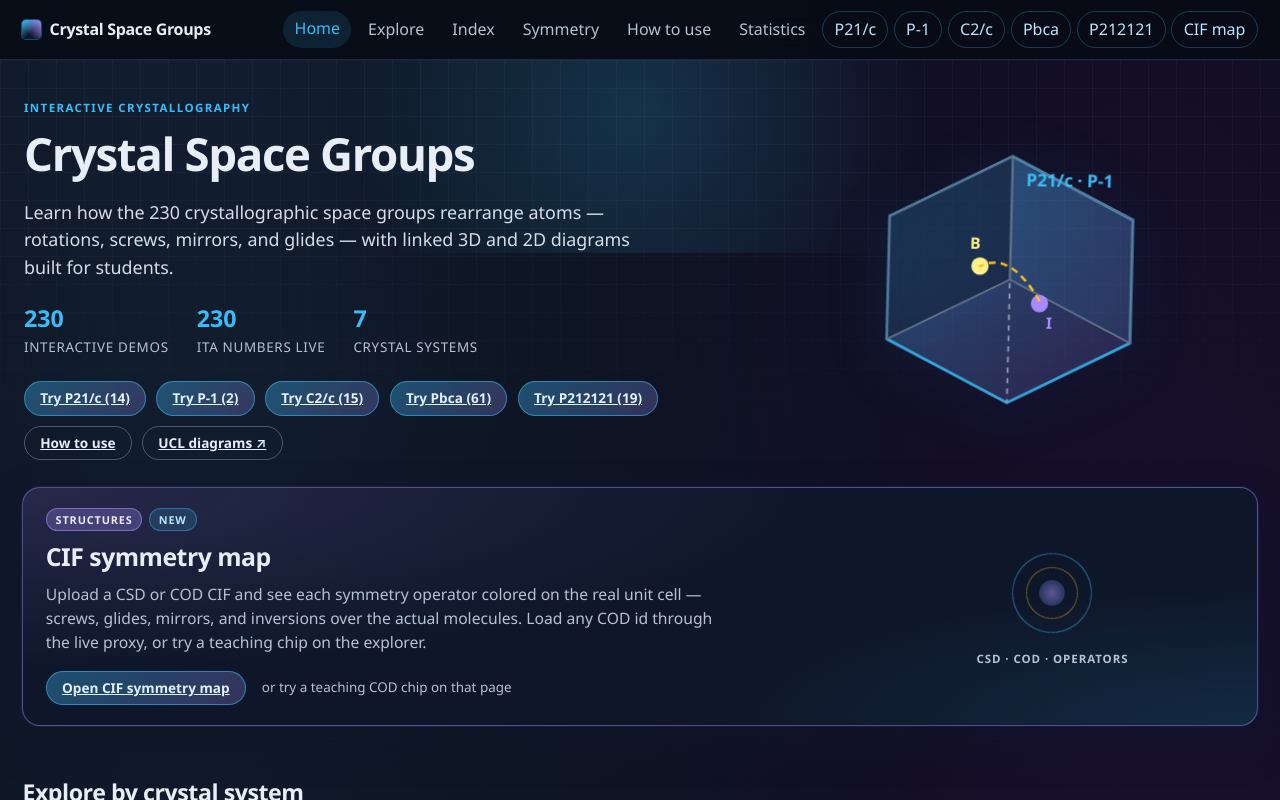
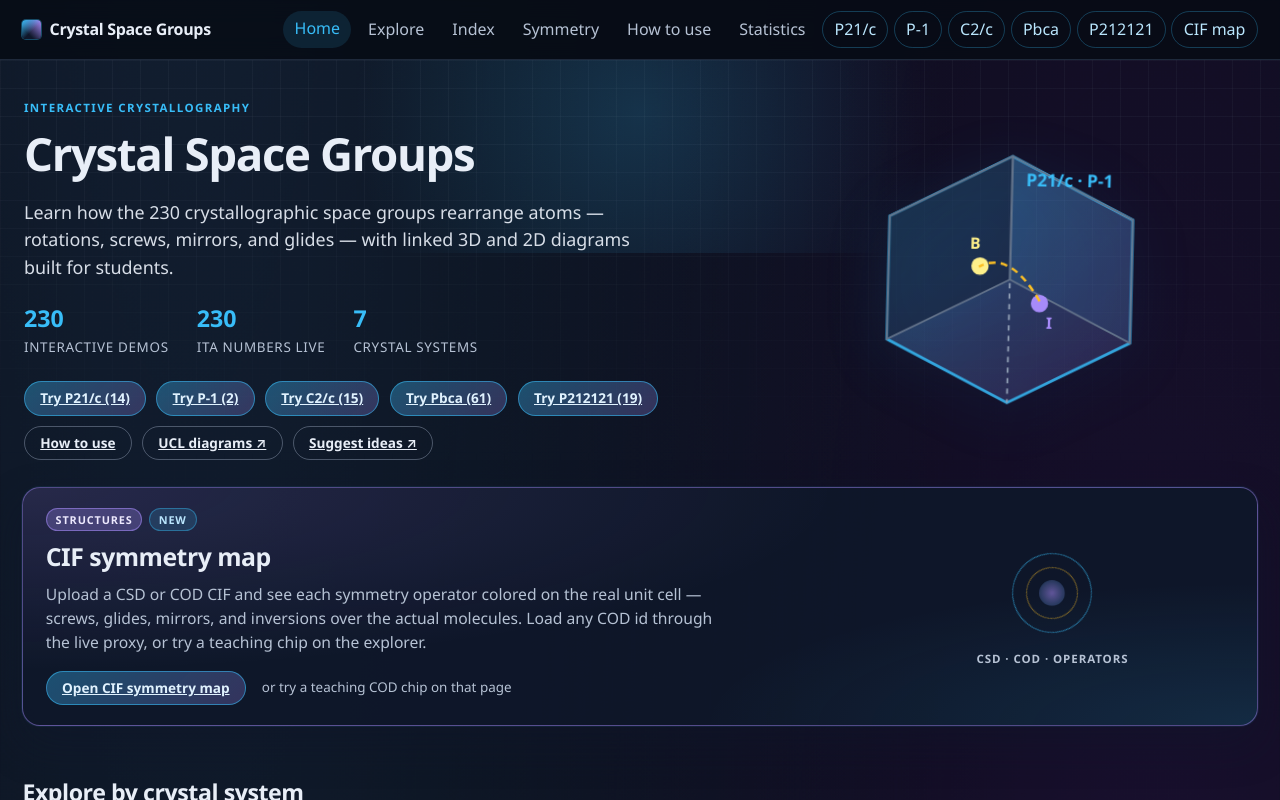
Before and after one commit to bioforcefield/crystal_spacegroup_website, a React (Vite) app: page / in a window 1280 px wide. Built offline with nearby package versions, Linux system fonts and the light colour scheme.

Commit message:
feat(home): link Suggest ideas to GitHub Discussions
Enable community feedback without a separate forum: hero CTA + footer
point at repo Discussions (Ideas).

```diff
--- a/src/index.css
+++ b/src/index.css
@@ -2234,6 +2234,12 @@ a.csd-bar-row.ready:hover {
   text-decoration: underline;
 }
 
+.footer-feedback {
+  margin-top: 0.45rem;
+  font-size: 0.84rem;
+  font-weight: 500;
+}
+
 @media (max-width: 820px) {
   .hero-inner {
     grid-template-columns: 1fr;
--- a/src/pages/IndexPage.tsx
+++ b/src/pages/IndexPage.tsx
@@ -117,6 +117,15 @@ export default function IndexPage() {
                 title="Birkbeck / UCL space-group diagrams"
               >
                 UCL diagrams ↗
+              </a>
+              <a
+                className="btn btn-ghost"
+                href="https://github.com/bioforcefield/crystal_spacegroup_website/discussions"
+                target="_blank"
+                rel="noopener noreferrer"
+                title="Share ideas and suggestions on GitHub Discussions"
+              >
+                Suggest ideas ↗
               </a>
             </div>
           </div>
@@ -399,6 +408,16 @@ export default function IndexPage() {
         <div>
           <strong>Crystal Space Groups</strong>
           <span className="muted"> · interactive teaching diagrams</span>
+          <div className="footer-feedback">
+            <a
+              href="https://github.com/bioforcefield/crystal_spacegroup_website/discussions"
+              target="_blank"
+              rel="noopener noreferrer"
+            >
+              Suggest an improvement
+            </a>
+            <span className="muted"> — ideas &amp; discussion on GitHub</span>
+          </div>
         </div>
         <span className="footer-demos">
           <Link to="/sg/14">14 · P21/c</Link>
```
